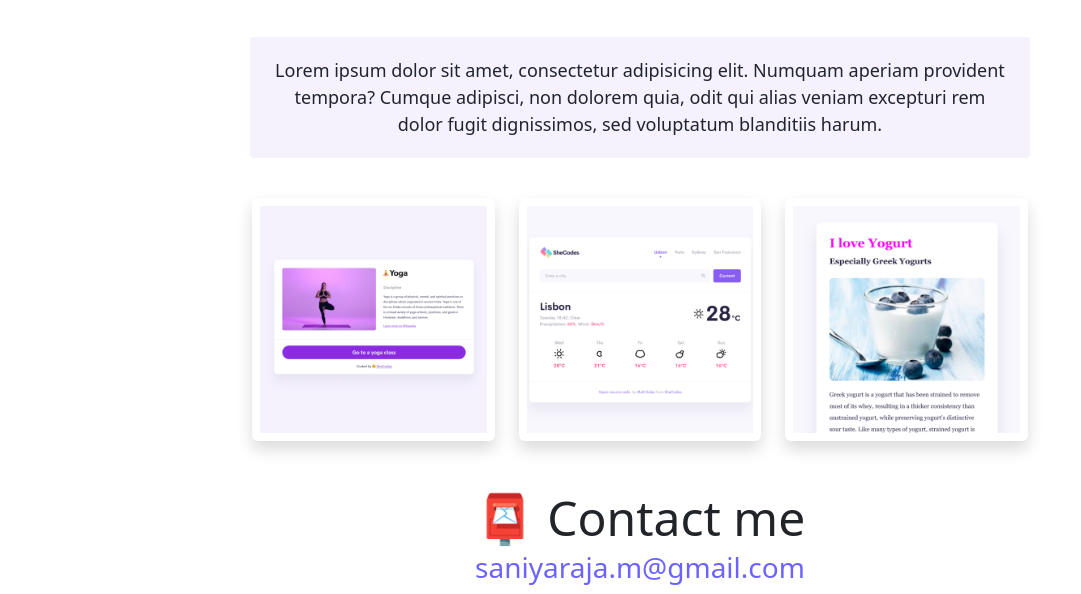
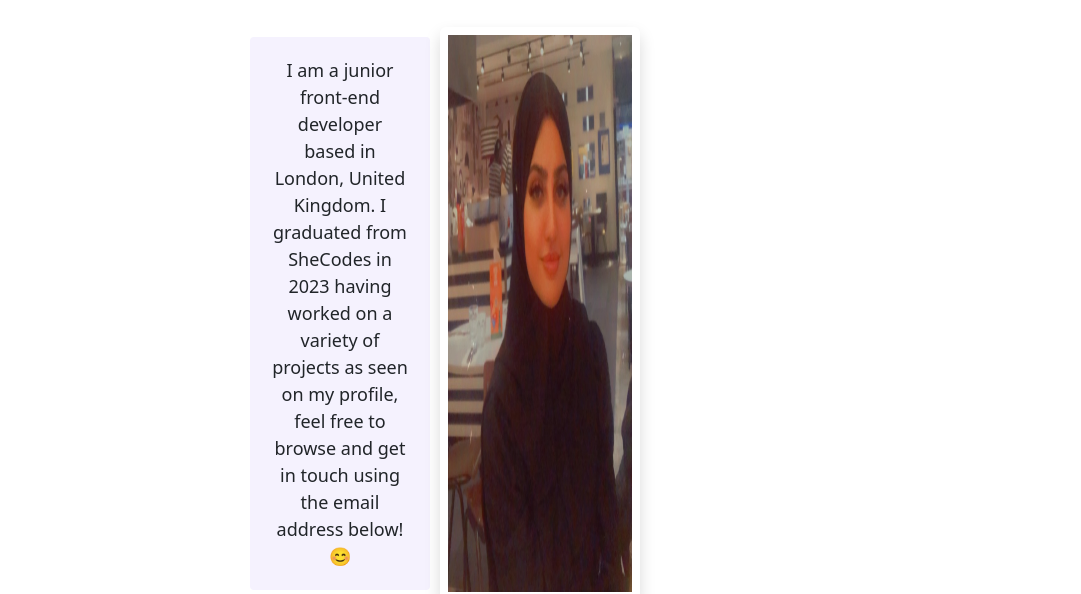
Before and after one commit to saniyaraja/my-website-portfolio, a plain HTML site: page about.html in a window 1280 px wide. Shown: the part 231-825 px from the top of the page, without its empty margins (0-1081 px from the left). Drawn offline with nearby package versions, Linux system fonts and the light colour scheme.

Commit message:
updated about page

```diff
--- a/about.html
+++ b/about.html
@@ -43,13 +43,12 @@
     <a href="index.html" class="homepage-link" title="Back to homepage">Back to homepage</a>
     <h1>About me</h1>
     <h3 class="d-none d-lg-block">Front-end developer from London, England</h3>
-    <div class="about-paragraphs">
+    <div class="col-md-6 about-paragraphs">
         <p>
-            Lorem ipsum dolor sit amet, consectetur adipisicing elit. Numquam
-            aperiam provident tempora? Cumque adipisci, non dolorem quia, odit qui
-            alias veniam excepturi rem dolor fugit dignissimos, sed voluptatum
-            blanditiis harum.
+            I am a junior front-end developer based in London, United Kingdom. I graduated from SheCodes in 2023 having worked on a variety of projects as seen on my profile, feel free to browse and get in touch using the email address below! 😊
         </p>
+
+    <img src="images/profile.jpg"class="img-fluid p-2 shadow rounded profile" alt="profile picture"/>
     </div>
     <div class="container">
         <div class="row">
--- a/css/style.css
+++ b/css/style.css
@@ -53,6 +53,10 @@ p {
     text-transform: capitalize;
 }
 
+.profile {
+    max-width: 200px;
+}
+
 .contact-link {
     background: var(--primary-color);
     box-shadow: var(--box-shadow);
```
Also changed, not shown: images/profile.jpg (added).
